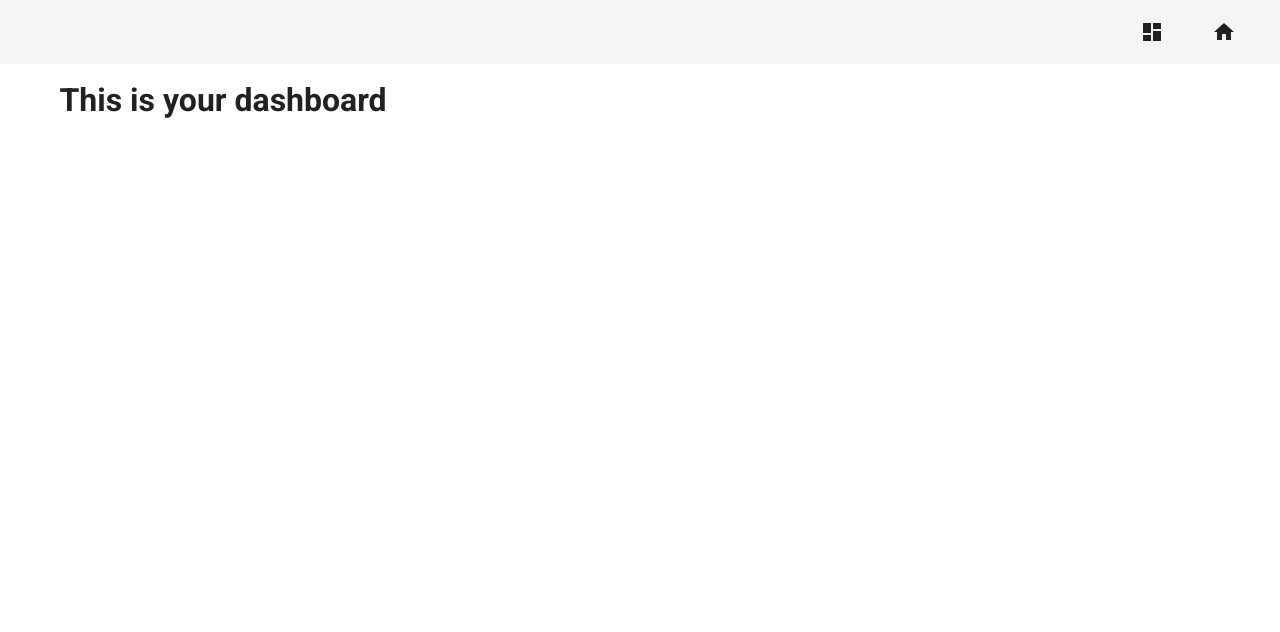
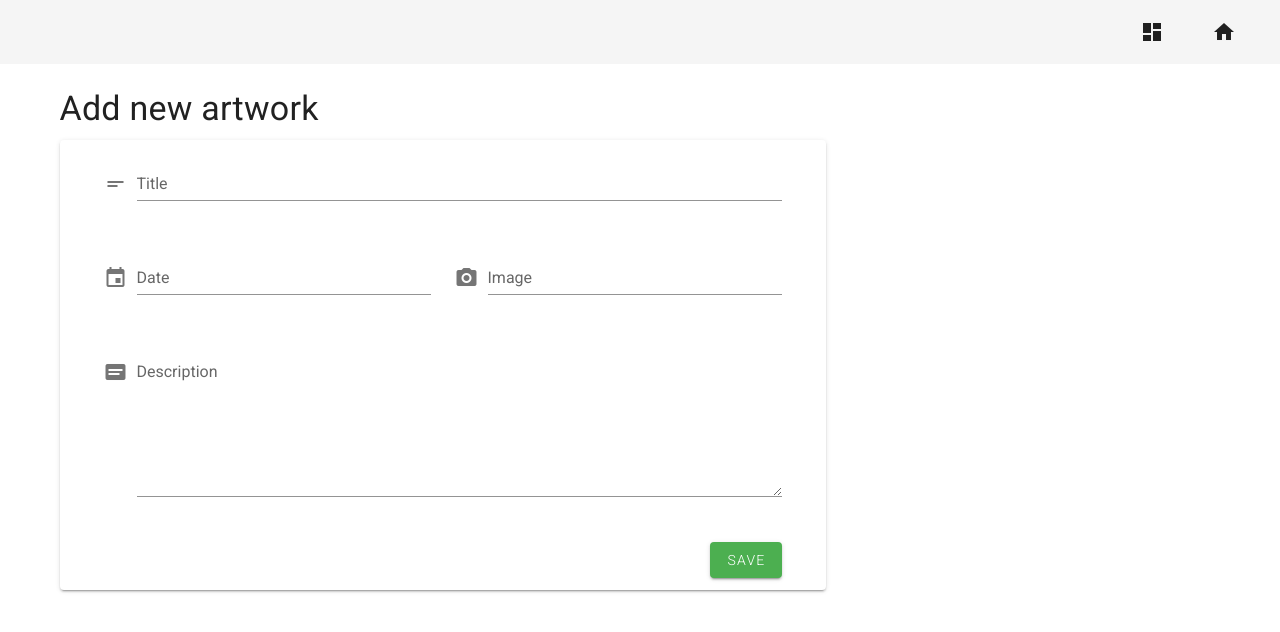
Before and after one commit to Benjy96/artkive, a Vue app: page /dashboard in a window 1280 px wide. Shown: the top 632 px of the page. Built offline with nearby package versions, Linux system fonts and the light colour scheme; no server answers; sample sign-in values are in the browser's storage.

Commit message:
Artist can now save a piece of artwork to firestore

```diff
--- a/src/components/Timeline.vue
+++ b/src/components/Timeline.vue
@@ -3,7 +3,7 @@
     <v-row class="text-center">
 
       <v-col class="my-8">
-        <h1 class="display-2 font-weight-bold mb-3">
+        <h1 class="display-2 mb-3">
           Welcome to Artkive
         </h1>
       </v-col>
@@ -32,17 +32,9 @@
 <script>
   export default {
     name: 'Timeline',
-
+    props: ["artist"],
     data: () => ({
-      timelineItems: [
-        {
-          src: 'ojosbrillantes.jpg',
-          title: 'Ojos Brillantes',
-          text: 'Lorem ipsum dolor sit amet, no nam oblique veritus. Commune scaevola imperdiet nec ut, sed euismod convenire principes at. Est et nobis iisque percipit, an vim zril disputando voluptatibus, vix an salutandi sententiae.',
-          date: '20 Jan 2020'
-
-        }
-      ]
+      timelineItems: []
     }),
     methods: {
       getAssetImg(src) {
--- a/src/firebaseInit.js
+++ b/src/firebaseInit.js
@@ -2,3 +2,5 @@ import firebase from 'firebase'
 import firebaseConfig from './config/firebaseConfig'
 
 firebase.initializeApp(firebaseConfig);
+
+export const db = firebase.firestore();
--- /dev/null
+++ b/src/services/FirebaseService.js
@@ -0,0 +1,56 @@
+import firebase from 'firebase';
+import { db } from '../firebaseInit';
+
+class FirebaseService {
+
+    static getUserId() {
+        return firebase.auth().currentUser.uid;
+    }
+
+    static isCurrentUser(id) {
+        if(firebase.auth().currentUser && firebase.auth().currentUser.uid == id){
+            return true;
+        } else return false;
+    }
+
+    static async getImageDownloadURL(imageRef) {
+        var storage = firebase.storage();
+        var gsRef = storage.refFromURL(imageRef);
+        let downloadURL = await gsRef.getDownloadURL();
+
+        return downloadURL;
+    }
+
+    static async getArtworks(uid) {
+        let data = await (db.collection('artists').doc(uid).collection('artworks').get()).data();
+        return data;
+    }
+
+    static async saveArtwork(title, description, date, image) {
+        let uid = this.getUserId();
+
+        if(image != null) {
+            // Create a reference
+            let storageRef = firebase.storage().ref();
+            let ref = storageRef.child(`${uid}/${image.name}`);
+
+            // Upload the file
+            ref.put(image);
+
+            let imagePath = ref.root + ref.fullPath;
+
+            db.collection(`/artists/${uid}/artworks`).doc()
+            .set(
+                {
+                    title: title,
+                    description: description,
+                    date: date,
+                    image: imagePath
+                },
+                { merge: true }
+            );
+        }
+    }
+}
+
+export default FirebaseService;
--- a/src/views/Dashboard.vue
+++ b/src/views/Dashboard.vue
@@ -1,5 +1,99 @@
 <template>
-  <div class="dashboard">
-    <h1>This is your dashboard</h1>
+  <div>
+    <h1 class="display-1 my-3">Add new artwork</h1>
+
+    <v-row>
+      <v-col cols="8">
+        <v-card>
+          <v-form ref="artworkForm">
+            <v-container>
+              <v-row class="mx-5">
+                <v-col cols="12">
+                  <v-text-field label="Title" v-model="title" prepend-icon="mdi-text-short"
+                  required :rules="requiredRule"
+                  />
+                </v-col>
+
+                <v-col>
+                  <v-text-field label="Date" v-model="date" prepend-icon="mdi-calendar"
+                  required :rules="requiredRule"
+                  />
+                </v-col>
+
+                <v-col>
+                  <v-file-input v-model="image"
+                  label="Image"
+                  show-size
+                  accept=".jpg"
+                  prepend-icon="mdi-camera"
+                  required :rules="imageRules"
+                  />
+                </v-col>
+
+                <v-col cols="12">
+                  <v-textarea
+                    label="Description"
+                    prepend-icon="mdi-card-text"
+                    v-model="description"
+                  />
+                </v-col>
+                <v-col cols="12" align="right">
+                  <v-btn
+                    @click="add"
+                    class="mx-auto font-weight-light"
+                    color="success"
+                  >
+                    Save
+                  </v-btn>
+                </v-col>
+              </v-row>
+            </v-container>
+          </v-form>
+        </v-card>
+      </v-col>
+    </v-row>
   </div>
 </template>
+
+<script>
+import FirebaseService from '@/services/FirebaseService'
+
+export default {
+  data() {
+    return {
+      image: null,
+      description: '',
+      title: '',
+      date: ''
+    }
+  },
+  methods: {
+    add() {
+      if(this.$refs.artworkForm.validate()) {
+        FirebaseService.saveArtwork(this.title, this.description, this.date, this.image);
+      }
+    }
+  },
+  computed: {
+    requiredRule() {
+      const rules = [];
+
+      let lengthNotZeroRule = value => value.length > 0 || 'Required';
+
+      rules.push(lengthNotZeroRule);
+
+      return rules;
+    },
+    imageRules() {
+      const rules = [];
+
+      let imageNotNullRule = value => value != null || 'You must provide an image';
+      let limitFileSizeRule = value => (value != null && value.size < 1000000) || 'File size is too large';
+
+      rules.push(imageNotNullRule, limitFileSizeRule);
+
+      return rules;
+    }
+  }
+}
+</script>
--- a/src/views/Home.vue
+++ b/src/views/Home.vue
@@ -1,6 +1,6 @@
 <template>
   <div class="home">
-    <Timeline/>
+    <Timeline :artist="artist"/>
   </div>
 </template>
 
@@ -12,6 +12,11 @@ export default {
   name: 'Home',
   components: {
     Timeline
+  },
+  data() {
+    return {
+      artist: 'zOjtgHJOHCXgRk6mgYhG1ZvTdxy2'
+    }
   }
 }
 </script>
--- a/src/views/Login.vue
+++ b/src/views/Login.vue
@@ -24,7 +24,7 @@
 
         <v-card-actions>
             <v-spacer></v-spacer>
-            <v-btn color="success" @click="login">Login</v-btn>
+            <v-btn color="success" class="mx-0 font-weight-light" @click="login">Login</v-btn>
         </v-card-actions>
 
     </v-card>
```
